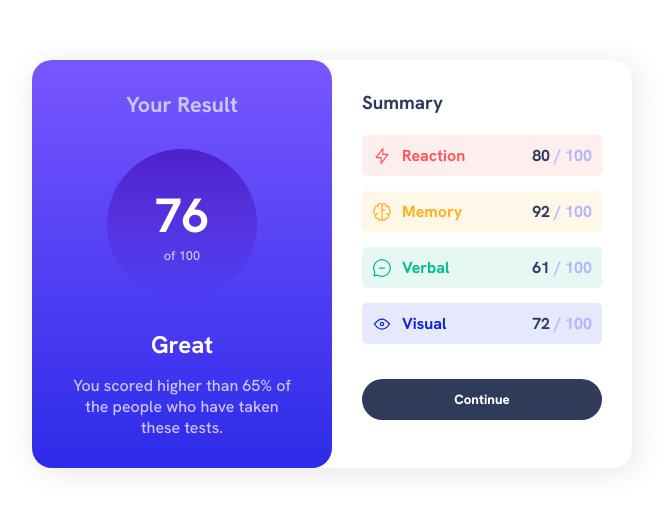
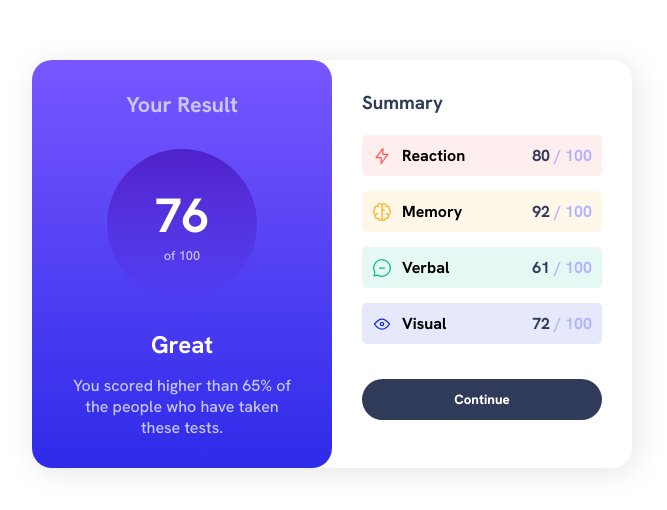
Before and after one commit to Sahu67/Frontend-Mentor---Results-summary-component-solution, a plain HTML site: page index.html in a window 1280 px wide. Shown: the part 136-646 px from the top of the page, without its empty margins (308-975 px from the left). Drawn offline with Linux system fonts and the light colour scheme.

Commit message:
style.css updated

```diff
--- a/style.css
+++ b/style.css
@@ -92,17 +92,29 @@ main > section {
 .res-box .sc-name {
     gap: 10px;
 }
-.res-box:first-child h4 {
-    color: rgb(255, 87, 87);
+.res-box:first-child {
+    background: rgba(255, 87, 87, 0.1);
 }
-.res-box:nth-child(2) h4 {
-    color: rgb(255, 176, 31);
+.res-box:first-child:hover {
+    background: rgba(255, 87, 87, 0.2);
 }
-.res-box:nth-child(3) h4 {
-    color: rgb(0, 189, 145);
+.res-box:nth-child(2) {
+    background: rgba(255, 176, 31, 0.1);
 }
-.res-box:last-child h4 {
-    color: rgb(17, 37, 212);
+.res-box:nth-child(2):hover {
+    background: rgba(255, 176, 31, 0.2);
+}
+.res-box:nth-child(3) {
+    background: rgba(0, 189, 145, 0.1);
+}
+.res-box:nth-child(3):hover {
+    background: rgba(0, 189, 145, 0.2);
+}
+.res-box:last-child {
+    background: rgba(17, 37, 212, 0.1);
+}
+.res-box:last-child:hover {
+    background: rgba(17, 37, 212, 0.2);
 }
 .sc-result strong{
     color: hsl(224, 30%, 27%);
@@ -120,6 +132,7 @@ main > section {
     border-radius: 30px;
     background:hsl(224, 30%, 27%);
     color: #fff;
+    cursor: pointer;
     font-weight: 800;
 }
 .btn:hover {
```
